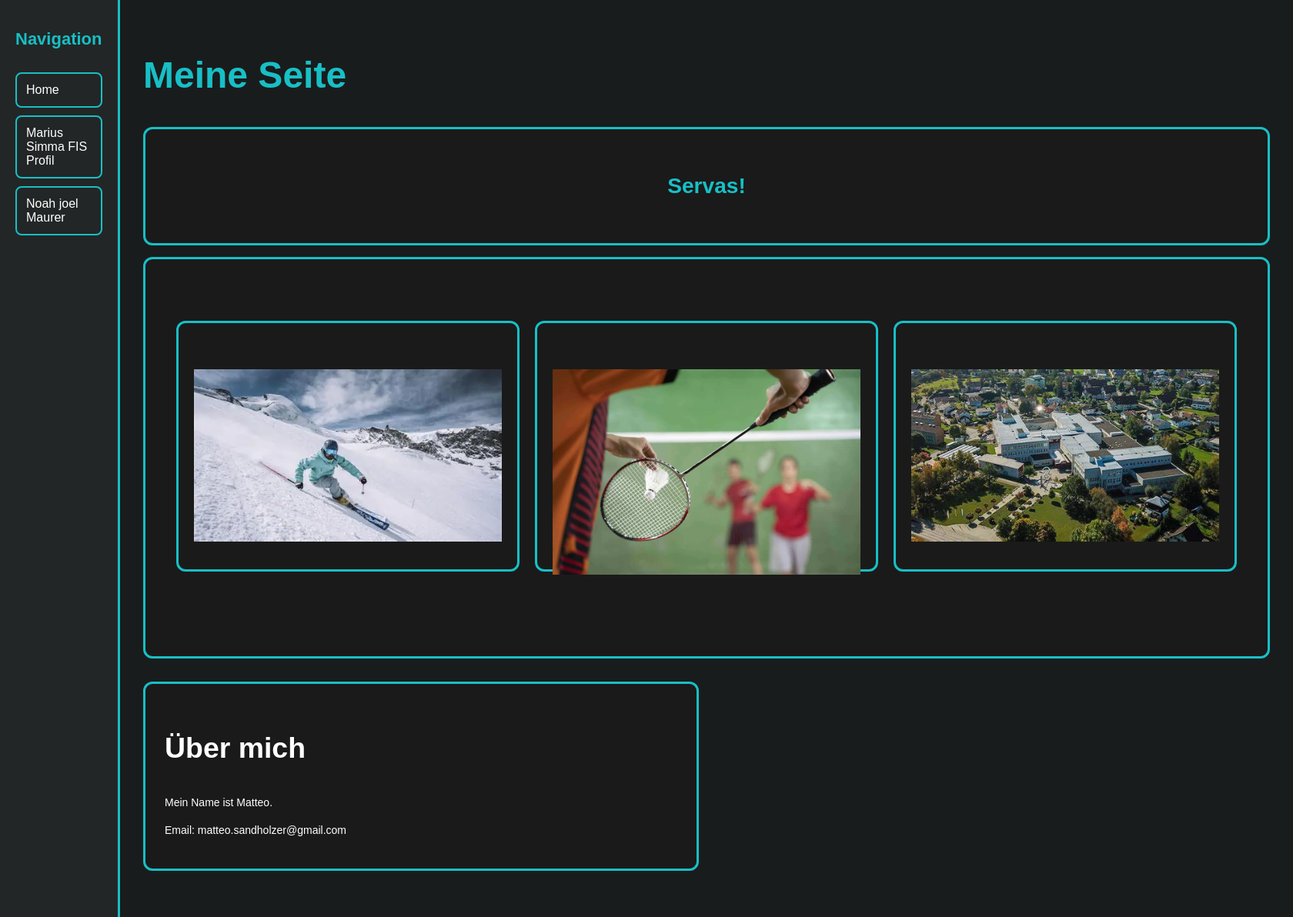
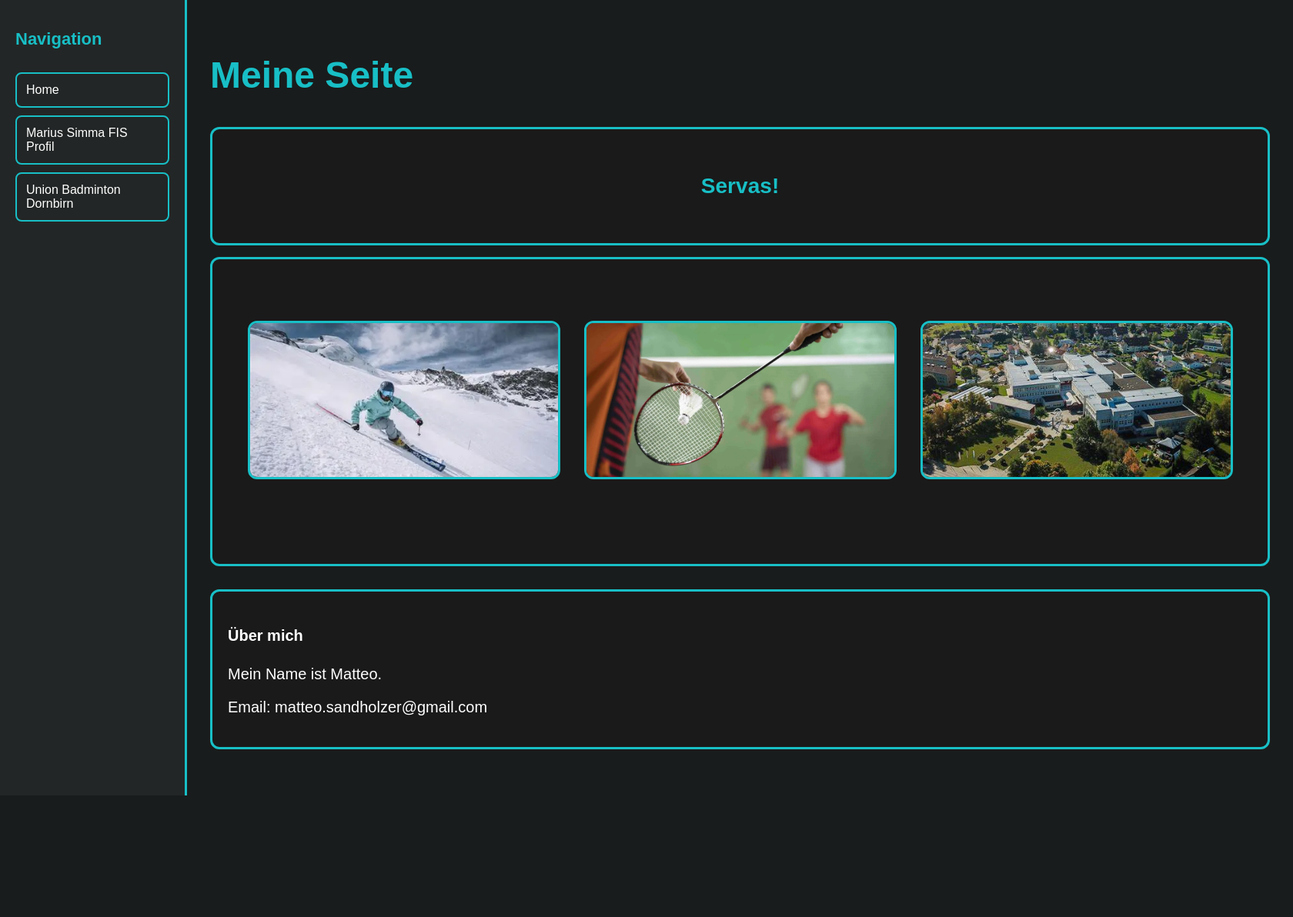
Before and after one commit to Matze62391/2bWI_SaM, a PHP site: page / in a window 1680 px wide. Shown: the whole page at 77% size. After the commit the page ends 1034 px from the top, so only its background shows below. Run offline with PHP 8.4, Linux system fonts and the light colour scheme.

Commit message:
Navigation links updated; image links made clickable; layout adjustments for better alignment.

```diff
--- a/index.html
+++ b/index.html
@@ -10,9 +10,9 @@
         <aside class="sidebar">
             <h1>Navigation</h1>
             <nav>
-                <a href="#" class="active">Home</a>
+                <a href="index.html" class="active">Home</a>
                 <a href="https://www.fis-ski.com/DB/general/athlete-biography.html?sectorcode=FS&competitorid=296670&type=statistics">Marius Simma FIS Profil</a>
-                <a href="https://www.bauaufmass.at/">Noah joel Maurer</a>
+                <a href="https://badminton-dornbirn.at/">Union Badminton Dornbirn</a>
             </nav>
         </aside>
         <main class="main-content">
@@ -24,24 +24,28 @@
             <div class="image-container">
                 <div class="image-grid">
                     <div class="image-box">
+                        <a href="Bilder/Ski.jpg" target="_blank">
                         <img src="Bilder/Ski.jpg" alt="Ski fahren" width="100%">
+                        </a>
                     </div>
                     <div class="image-box2">
+                        <a href="Bilder/badminton.jpg" target="_blank">
                         <img src="Bilder/badminton.jpg" alt="Badminton" width=100%>
+                        </a>
                     </div>
                     <div class="image-box3">
-                        <img src="Bilder/HTL.jpg" alt="HTL" width=100%>
+                        <a href="Bilder/HTL.jpg" target="_blank">
+                        <img src="Bilder/HTL.jpg" alt="HTL Dornbirn" width=100%>
+                        </a>
                     </div>
                 </div>
             </div>
 
 
-            <div class="info-boxes">
-                <div class="info-card">
-                    <h3>Über mich</h3>
-                    <p>Mein Name ist Matteo.</p>
-                    <p>Email: matteo.sandholzer@gmail.com</p>
-                </div>
+            <div class="info-box">
+                <h4>Über mich</h4>
+                <p>Mein Name ist Matteo.</p>
+                <p>Email: matteo.sandholzer@gmail.com</p>
             </div>
         </main>
     </div>
--- a/style.css
+++ b/style.css
@@ -80,8 +80,9 @@
 }
 
 .image-grid {
-  display: grid;
-  grid-template-columns: repeat(3, 1fr);
+  display: flex;
+  justify-content: space-around;
+  align-items: center;
   gap: 20px;
   margin-bottom: 30px;
 }
@@ -89,51 +90,44 @@
   background: #1a1a1a;
   border: 3px solid #18bfc6;
   border-radius: 12px;
-  padding: 60px 20px;
-  text-align: center;
+  padding: 0;
   height: 200px;
   width: 400px;
+  display: flex;
+  justify-content: center;
+  align-items: center;
+  overflow: hidden;
 }
 .image-box2 {
   background: #1a1a1a;
   border: 3px solid #18bfc6;
   border-radius: 12px;
-  padding: 60px 20px;
-  text-align: top center;
+  padding: 0;
+  height: 200px;
+  width: 400px;
+  display: flex;
   justify-content: center;
   align-items: center;
-  height: 200px;
-  width: 400px;
+  overflow: hidden;
 }
 .image-box3 {
   background: #1a1a1a;
   border: 3px solid #18bfc6;
   border-radius: 12px;
-  padding: 60px 20px;
-  text-align: center;
+  padding: 0;
   height: 200px;
   width: 400px;
+  display: flex;
+  justify-content: center;
+  align-items: center;
+  overflow: hidden;
 }
 
-.info-boxes {
-  display: grid;
-  grid-template-columns: repeat(2, 1fr);
-  gap: 20px;
-}
-.info-card {
+.info-box {
   background: #1a1a1a;
   border: 3px solid #18bfc6;
   border-radius: 12px;
-  padding: 25px;
+  padding: 20px;
   color:white;
+  font-size: 20px;
 }
-.info-card2 {
-  color: #18bfc6;
-  font-size: 20px;
-  margin-bottom: 12px;
-  color: white;
-}
-.info-card p {
-  font-size: 14px;
-  line-height: 1.6;
-}
```
